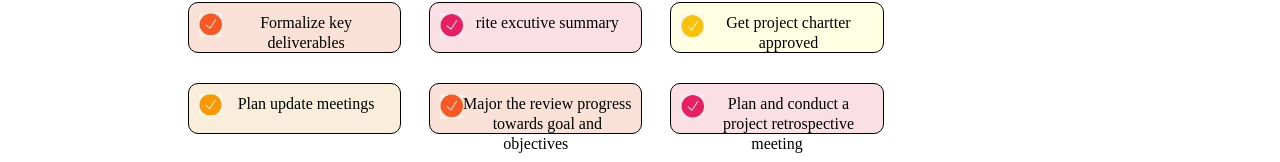
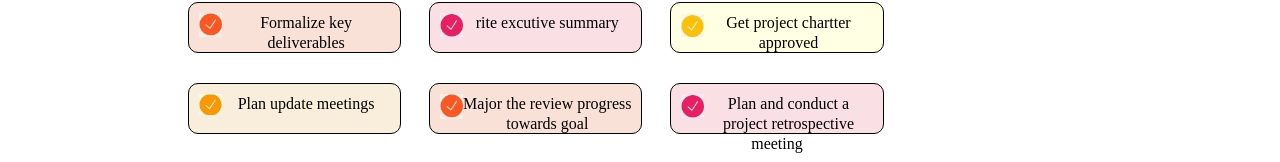
Before and after one commit to tayyabashahzad12/project-css, a plain HTML site: page projects/project 6/project6.html in a window 1280 px wide. Shown: the part 466-628 px from the top of the page. Drawn offline with Linux system fonts and the light colour scheme.

Commit message:
added project6

```diff
--- a/projects/project 6/project6.html
+++ b/projects/project 6/project6.html
@@ -32,7 +32,7 @@
 <div class="container">
 <div class="three four"> <img class="img1" src="../../pictures.css/486711fc-4c12-43e4-abfe-9cc65101fe07.jpg" alt="">Get project chartter approved</div>
 <div class="three five"> <img class="img1" src="../../pictures.css/722da23b-e6b2-4169-8294-bae10cb325c0.jpg" alt="">Plan update meetings</div>
-<div class="three six"> <img class="img1" src="../../pictures.css/ce0ccc69-55cc-4e35-a4f9-dbc9b7323e1b.jpg" alt="">Major the review progress towards goal and objectives</div>
+<div class="three six "> <img class="img1" src="../../pictures.css/ce0ccc69-55cc-4e35-a4f9-dbc9b7323e1b.jpg" alt="">Major the review progress towards goal</div>
 <div class="three seven"> <img class="img1" src="../../pictures.css/a20c30c4-9839-49b7-bb7f-2757ad356420.jpg" alt="">Plan and conduct a project retrospective meeting</div>
 </div>
 </div>
```
Also changed, not shown: projects/project 6/project6.css (line endings or trailing spaces).
